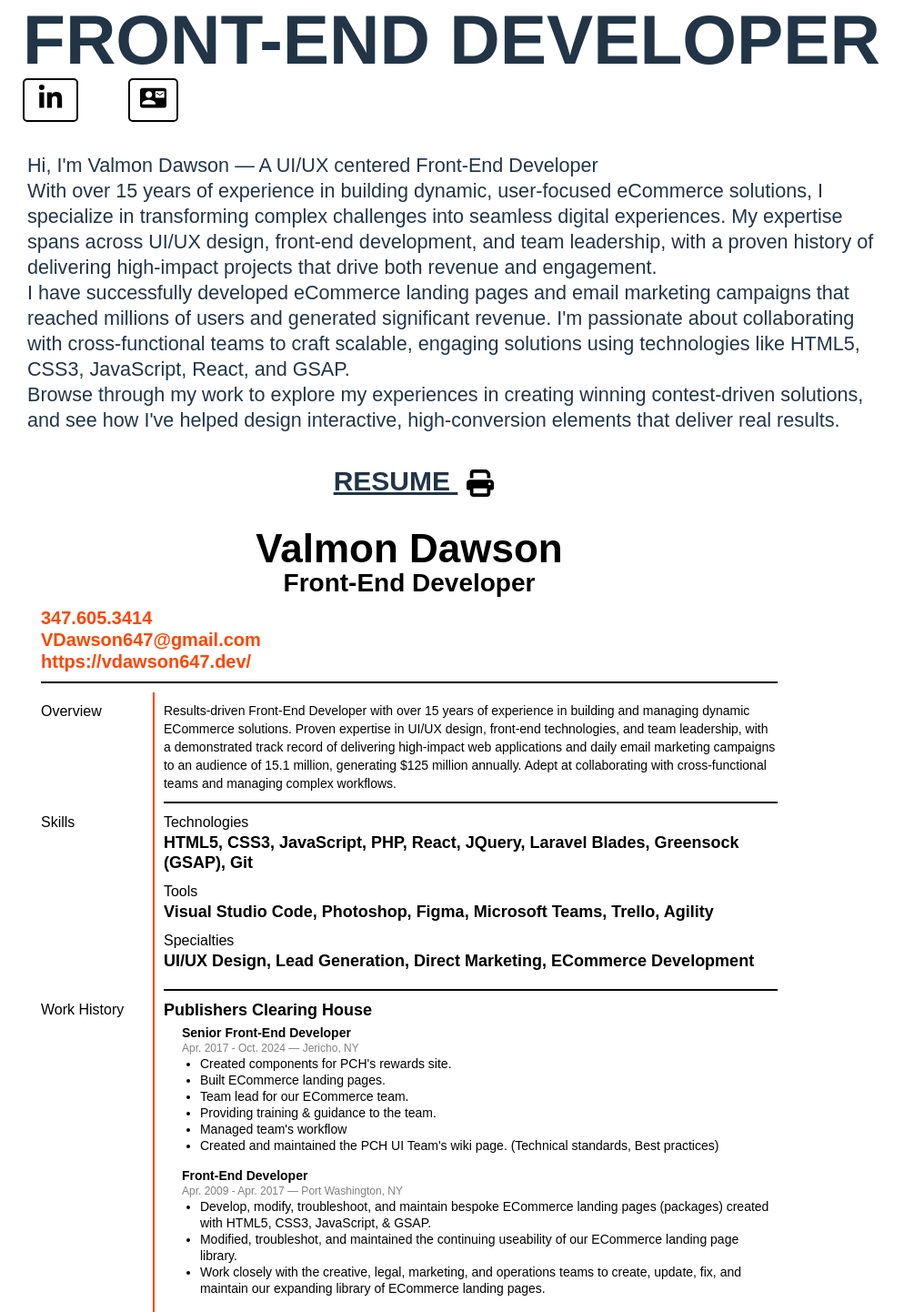
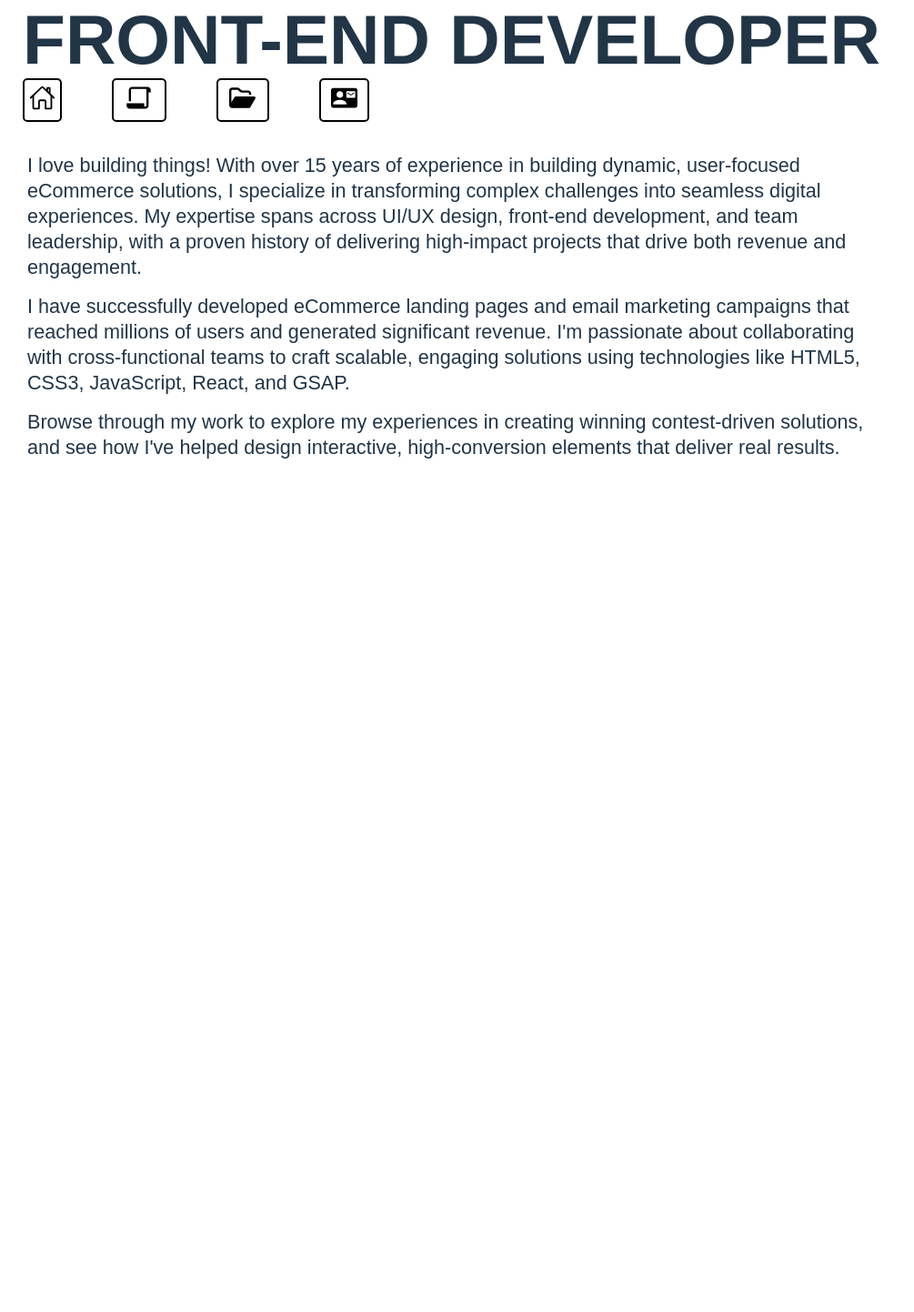
Before and after one commit to VDawson1181/Portfolio_Site_V2, a React (Vite) app: page / in a window 1280 px wide. Shown: the part 108-1550 px from the top of the page at 91% size, without its empty margins (0-1005 px from the left). After the commit the page ends 850 px from the top, so only its background shows below. Built offline with nearby package versions, Linux system fonts and the light colour scheme; a web font is replaced by a local one.

Commit message:
Navigation setup

```diff
--- /dev/null
+++ b/components/ContactMe/ContactMe.jsx
@@ -0,0 +1,25 @@
+import React from 'react'
+import { FaLinkedinIn } from "react-icons/fa6";
+import './contactMe.css'
+
+const ContactMe = () => {
+  return (
+    <>
+      <div className="contactMe">
+        <h1>Contact Info</h1>
+
+        <ul>
+          <li>Email: <a href="mailto:VDawson647@gmail.com">VDawson647@gmail.com</a></li>
+          <li>Phone: (347.605.3414)</li>
+          <li>
+            <p><a href="https://www.linkedin.com/in/vdawson647/"  target="_blank"><FaLinkedinIn /></a></p>
+            <p>Profile</p>
+          </li>
+        </ul>
+
+      </div>
+    </>
+  )
+}
+
+export default ContactMe
--- /dev/null
+++ b/components/ContactMe/contactMe.css
@@ -0,0 +1,26 @@
+.contactMe{
+    p:first-of-type{
+        background-color: #fff;
+        width: 50px;
+        color: #000;
+        padding: 5px;
+        border: 2px solid #000;
+
+        text-align: center;
+        border-radius: 5px;
+        /* font-size: 18px; */
+        font-size: clamp(1.813rem, 1.5vw, 2rem);
+        line-height: clamp(1.813rem, 1.5vw, 2rem);
+        box-shadow: 0 0 0 hsl(0, 0%, 100%);
+        cursor: pointer;
+        position: relative;
+        a {
+          font-weight: 500;
+          /* color: #646cff; */
+          text-decoration: inherit;
+        }
+    }
+    p{
+        display: inline-block;
+    }
+}
--- a/components/Navbar/Navbar.jsx
+++ b/components/Navbar/Navbar.jsx
@@ -1,30 +1,45 @@
-import React from 'react';
+import React from 'react'
+import { useState } from 'react'
 import vdResume from '/VDawson647_Resume.pdf'
-import { FaLinkedinIn } from "react-icons/fa6";
+import { IoHomeOutline } from "react-icons/io5";
+
 import { RiFilePaper2Line } from "react-icons/ri";
 import { FaRegFolderOpen } from "react-icons/fa6";
 import { MdContactMail } from "react-icons/md";
 import './Navbar.css'
 
 
-const Navbar = () => {
+const Navbar = (props) => {
+
   return (
     <>
       <ul className="infoRundown">
-        <li>
-          <p><a href="https://www.linkedin.com/in/vdawson647/"  target="_blank"><FaLinkedinIn /></a></p>
-          <p>LinkedIn</p>
+        <li onClick={props.mainVisible}>
+          <p>
+            {/* <a href={vdResume} download="VDawson_Resume"><RiFilePaper2Line /></a> */}
+            <IoHomeOutline />
+          </p>
+          <p>Home</p>
         </li>
-        {/* <li>
-          <p><a href={vdResume} download="VDawson_Resume"><RiFilePaper2Line /></a></p>
+        <li onClick={props.resumeClick}>
+          <p>
+            {/* <a href={vdResume} download="VDawson_Resume"><RiFilePaper2Line /></a> */}
+            <RiFilePaper2Line />
+          </p>
           <p>Resume</p>
         </li>
-        <li>
-          <p><a><FaRegFolderOpen /></a></p>
+        <li onClick={props.portfolioClick}>
+          <p>
+            {/* <a onClick={() => handleToggle()}><FaRegFolderOpen /></a> */}
+            <FaRegFolderOpen />
+          </p>
           <p>Portfolio</p>
-        </li> */}
-        <li>
-          <p><a href="mailto:VDawson647@gmail.com"><MdContactMail /></a></p>
+        </li>
+        <li onClick={props.contactMeClick}>
+          <p>
+            {/* <a href="mailto:VDawson647@gmail.com"><MdContactMail /></a> */}
+            <MdContactMail />
+          </p>
           <p>Contact</p>
         </li>
       </ul>
--- a/components/Portfolio/portfolio.css
+++ b/components/Portfolio/portfolio.css
@@ -1,5 +1,5 @@
 
-#portfolio{
+.portfolio{
 
     .cardContainer{
       max-width: 850px;
--- a/components/Resume/Resume.jsx
+++ b/components/Resume/Resume.jsx
@@ -10,7 +10,7 @@ const Resume = () => {
 
     return (
         <>
-        <section className="resume">
+        <div className="resume">
             <h6>Resume <button onClick={reactToPrintFn}><FaPrint /></button></h6>
 
             <div className="resumeInner" ref={contentRef}>
@@ -24,7 +24,7 @@ const Resume = () => {
                 <div className="resumeOverview resumeContainer">
                     <p className='subHeader'>Overview</p>
                     <hr />
-                    <p className="sectionMain">Results-driven Front-End Developer with over 15 years of experience in building and managing dynamic ECommerce solutions. Proven expertise in UI/UX design, front-end technologies, and team leadership, with a demonstrated track record of delivering high-impact web applications and daily email marketing campaigns to an audience of 15.1 million, generating $125 million annually. Adept at collaborating with cross-functional teams and managing complex workflows.</p>
+                    <p className="sectionMain">Results-driven Front-End Developer with over 15 years of experience in building and managing dynamic eCommerce solutions. Proven expertise in UI/UX design, front-end technologies, and team leadership, with a demonstrated track record of delivering high-impact web applications and daily email marketing campaigns to an audience of 15.1 million, generating $125 million annually. Adept at collaborating with cross-functional teams and managing complex workflows.</p>
                 </div>
                 <div className="resumeSkills resumeContainer">
                     <p className='subHeader'>Skills</p>
@@ -40,7 +40,7 @@ const Resume = () => {
                         </li>
                         <li>
                             <p className='subHeader'>Specialties</p>
-                            <p className="subCopy">UI/UX Design, Lead Generation, Direct Marketing, ECommerce Development</p>
+                            <p className="subCopy">UI/UX Design, Lead Generation, Direct Marketing, eCommerce Development</p>
                         </li>
 
                     </ul>
@@ -56,8 +56,8 @@ const Resume = () => {
                                     <p className='subHeader'>Senior Front-End Developer <span>Apr. 2017 - Oct. 2024 — Jericho, NY</span></p>
                                     <ul className='responsibilityList'>
                                         <li>Created components for PCH's rewards site.</li>
-                                        <li>Built ECommerce landing pages.</li>
-                                        <li>Team lead for our ECommerce team.
+                                        <li>Built eCommerce landing pages.</li>
+                                        <li>Team lead for our eCommerce team.
                                             <ul>
                                                 <li>Providing training & guidance to the team.</li>
                                                 <li>Managed team's workflow</li>
@@ -69,9 +69,9 @@ const Resume = () => {
                                 <li className='employerJob'>
                                     <p className='subHeader'>Front-End Developer <span>Apr. 2009 - Apr. 2017 — Port Washington, NY</span></p>
                                     <ul className='responsibilityList'>
-                                        <li>Develop, modify, troubleshoot, and maintain bespoke ECommerce landing pages (packages) created with HTML5, CSS3, JavaScript, & GSAP.</li>
-                                        <li>Modified, troubleshot, and maintained the continuing useability of our ECommerce landing page library.</li>
-                                        <li>Work closely with the creative, legal, marketing, and operations teams to create, update, fix, and maintain our expanding library of ECommerce landing pages.</li>
+                                        <li>Develop, modify, troubleshoot, and maintain bespoke eCommerce landing pages (packages) created with HTML5, CSS3, JavaScript, & GSAP.</li>
+                                        <li>Modified, troubleshot, and maintained the continuing useability of our eCommerce landing page library.</li>
+                                        <li>Work closely with the creative, legal, marketing, and operations teams to create, update, fix, and maintain our expanding library of eCommerce landing pages.</li>
                                     </ul>
                                 </li>
                             </ul>
@@ -102,7 +102,7 @@ const Resume = () => {
                     </ul>
                 </div>
             </div>
-        </section>
+        </div>
         </>
     )
 }
--- a/src/App.jsx
+++ b/src/App.jsx
@@ -1,12 +1,67 @@
-import React, {useRef} from 'react';
+import React, {useState} from 'react';
 // import DigitalClockApp from '../components/DigitalClock/DigitalClockApp'
+import Navbar from "../components/Navbar/Navbar";
 import PortfolioApp from '../components/Portfolio/PortfolioApp';
-import Navbar from "../components/Navbar/Navbar";
 import Resume from '../components/Resume/Resume';
+import ContactMe from '../components/ContactMe/ContactMe';
 import './App.css'
 
 function App() {
   //Random Image -- https://picsum.photos/150/150
+
+  // const [state, setState] = useState({
+  //   portfolio: false,
+  //   resume: false,
+  //   contactMe: false,
+  // })
+  // const handleNavChange = (e) => {
+  //   e.stopPropagation();
+  //   const {name, value} = e.target;
+
+  //   setState(prevState => ({
+  //     ...prevState,
+  //     portfolio: !state.portfolio,
+  //     resume: !state.resume,
+  //     contactMe: !state.contactMe
+  //   }));
+
+  // }
+
+    const [mainVisible, setMainVisible] = useState(true)
+    const [portfolioVisible, setportfolioVisible] = useState(false)
+    const [resumeVisible, setResumeVisible] = useState(false)
+    const [contactMeVisible, setContactMeVisible] = useState(false)
+
+  function setAllHidden(){
+    setMainVisible(false);
+    setportfolioVisible(false);
+    setResumeVisible(false);
+    setContactMeVisible(false);
+  }
+
+  const handleMainClick = (e) => {
+    e.stopPropagation();
+    setAllHidden()
+    setMainVisible(true)
+  }
+
+  const handlePortfolioClick = (e) => {
+    e.stopPropagation();
+    setAllHidden()
+    setportfolioVisible(true)
+  }
+
+  const handleResumeClick = (e) => {
+    e.stopPropagation();
+    setAllHidden()
+    setResumeVisible(true)
+  }
+
+  const handleContactMeClick = (e) => {
+    e.stopPropagation();
+    setAllHidden()
+    setContactMeVisible(true)
+  }
 
   return (
     <>
@@ -15,20 +70,29 @@ function App() {
 
       <section id="MainPage">
         <div className="mainHeader">
-          <h1>Val Dawson</h1>
+          <h1>Hi, I'm Valmon Dawson</h1>
           <h2>Front-End Developer</h2>
         </div>
-        <Navbar/>
+
+        <div className="navbar">
+          <Navbar mainVisible={handleMainClick} resumeClick={handleResumeClick} portfolioClick={handlePortfolioClick} contactMeClick={handleContactMeClick}/>
+        </div>
+
+        { mainVisible &&
+
         <div className="mainDescription">
-          <p>Hi, I'm Valmon Dawson — A UI/UX centered Front-End Developer</p>
-          <p>With over 15 years of experience in building dynamic, user-focused eCommerce solutions, I specialize in transforming complex challenges into seamless digital experiences. My expertise spans across UI/UX design, front-end development, and team leadership, with a proven history of delivering high-impact projects that drive both revenue and engagement.</p>
+          {/* <p>Hi, I'm Valmon Dawson — A UI/UX centered Front-End Developer</p> */}
+          <p>I love building things! With over 15 years of experience in building dynamic, user-focused eCommerce solutions, I specialize in transforming complex challenges into seamless digital experiences. My expertise spans across UI/UX design, front-end development, and team leadership, with a proven history of delivering high-impact projects that drive both revenue and engagement.</p>
           <p>I have successfully developed eCommerce landing pages and email marketing campaigns that reached millions of users and generated significant revenue. I'm passionate about collaborating with cross-functional teams to craft scalable, engaging solutions using technologies like HTML5, CSS3, JavaScript, React, and GSAP.</p>
           <p>Browse through my work to explore my experiences in creating winning contest-driven solutions, and see how I've helped design interactive, high-conversion elements that deliver real results.</p>
         </div>
+        }
+
       </section>
 
-      <Resume/>
-      <PortfolioApp/>
+      { resumeVisible && <Resume/>}
+      { portfolioVisible && <PortfolioApp/>}
+      { contactMeVisible && < ContactMe/>}
 
       {/* <dialog id="contactme">
         <button>Close</button>
--- a/src/index.css
+++ b/src/index.css
@@ -95,9 +95,17 @@ background: linear-gradient(348deg, rgba(0,0,0,1) 0%, rgba(9,121,75,1) 50%, rgba
       text-align: left;
       font-size: clamp(1.35rem, 4vw, 1rem);
       line-height: clamp(1.35rem, 4vw, 1.75rem);
+      padding-bottom: 15px;
     }
   }
 }
+
+/* #portfolio.inactive, #resume.inactive{
+  display: none;
+}
+#portfolio.active, #resume.active{
+  display: block;
+} */
 
 
 @media (width <= 500px) {
```
Also changed, not shown: components/Portfolio/PortfolioApp.jsx (+2 -6 lines).
